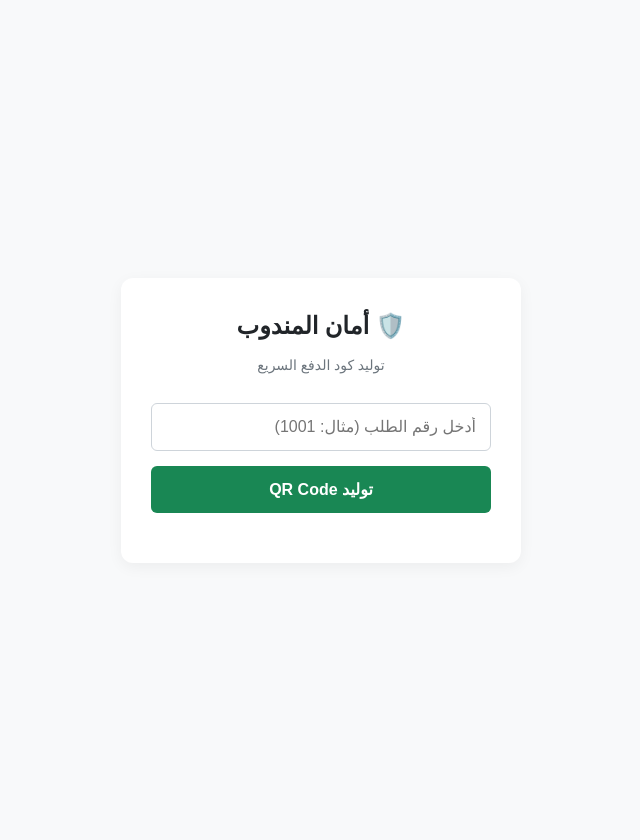
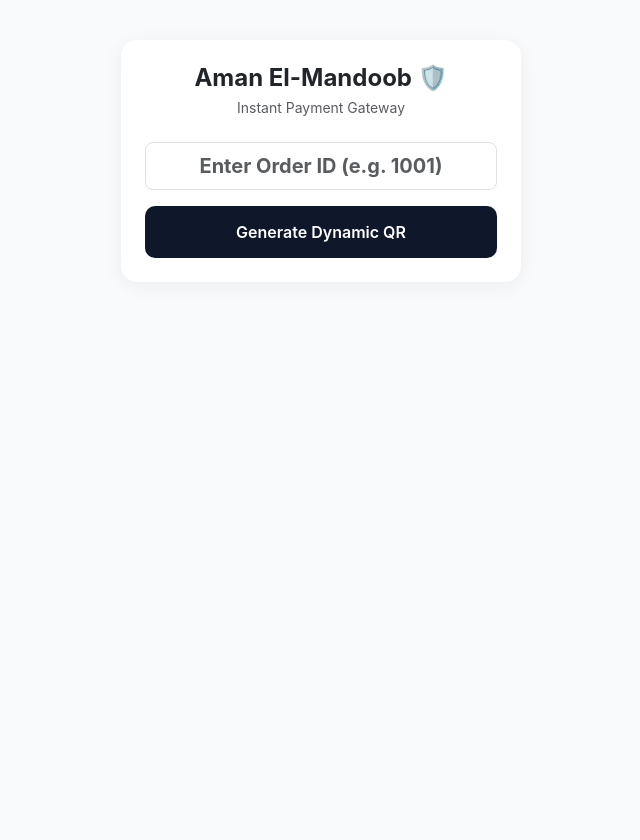
Before and after one commit to ahmdnaaman03-cmd/aman-mandoub, a Flask app: page / in a window 1280 px wide. Shown: the whole page, without its empty margins (319-959 px from the left). After the commit the page ends 258 px from the top, so only its background shows below. Run offline with Flask 3, Linux system fonts and the light colour scheme.

Commit message:
Update templates to simple English UI

```diff
--- a/templates/index.html
+++ b/templates/index.html
@@ -1,59 +1,56 @@
 <!DOCTYPE html>
-<html lang="ar" dir="rtl">
+<html lang="en">
 <head>
     <meta charset="UTF-8">
     <meta name="viewport" content="width=device-width, initial-scale=1.0">
-    <title>أمان المندوب - الدفع الفوري</title>
+    <title>Aman El-Mandoob</title>
+    <link href="https://cdn.jsdelivr.net/npm/bootstrap@5.3.0/dist/css/bootstrap.min.css" rel="stylesheet">
     <style>
-        body { font-family: system-ui, sans-serif; background: #f8f9fa; margin: 0; padding: 20px; display: flex; justify-content: center; align-items: center; min-height: 100vh; }
-        .box { background: #ffffff; padding: 30px; border-radius: 12px; box-shadow: 0 4px 15px rgba(0,0,0,0.05); text-align: center; width: 100%; max-width: 400px; box-sizing: border-box; }
-        input { width: 100%; padding: 14px; margin: 15px 0; border: 1px solid #ced4da; border-radius: 6px; box-sizing: border-box; font-size: 16px; outline: none; }
-        input:focus { border-color: #198754; }
-        button { width: 100%; padding: 14px; background: #198754; color: #ffffff; border: none; border-radius: 6px; font-weight: bold; font-size: 16px; cursor: pointer; }
-        button:hover { background: #157347; }
-        #result { margin-top: 20px; font-size: 15px; }
+        body { background-color: #f8fafc; font-family: -apple-system, BlinkMacSystemFont, sans-serif; }
+        .main-card { max-width: 400px; margin: 40px auto; border-radius: 16px; border: none; box-shadow: 0 4px 20px rgba(0,0,0,0.06); }
+        .btn-main { background-color: #0f172a; color: #fff; font-weight: 600; padding: 14px; border-radius: 10px; border: none; }
+        .btn-main:hover { background-color: #1e293b; color: #fff; }
     </style>
 </head>
 <body>
-    <div class="box">
-        <h2 style="margin: 0; color: #212529;">🛡️ أمان المندوب</h2>
-        <p style="color: #6c757d; font-size: 14px;">توليد كود الدفع السريع</p>
+    <div class="container px-3">
+        <div class="card main-card p-4 bg-white text-center">
+            <h4 class="fw-bold text-dark mb-1">Aman El-Mandoob 🛡️</h4>
+            <p class="text-muted small mb-4">Instant Payment Gateway</p>
 
-        <input type="text" id="orderId" placeholder="أدخل رقم الطلب (مثال: 1001)">
-        <button onclick="generate()">توليد QR Code</button>
+            <form id="qrForm">
+                <div class="mb-3">
+                    <input type="text" id="order_id" class="form-control form-control-lg text-center fw-bold" placeholder="Enter Order ID (e.g. 1001)" required>
+                </div>
+                <button type="submit" class="btn btn-main w-100">Generate Dynamic QR</button>
+            </form>
 
-        <div id="result"></div>
+            <div id="qrDisplay" class="mt-4 d-none">
+                <div class="p-3 border rounded-3 bg-light d-inline-block">
+                    <img id="qrImg" src="" alt="Scan QR" class="img-fluid" style="max-width: 230px;">
+                </div>
+                <p class="text-muted small mt-2">Ask customer to scan with phone camera</p>
+            </div>
+        </div>
     </div>
 
     <script>
-        function generate() {
-            const oid = document.getElementById('orderId').value.trim();
-            const res = document.getElementById('result');
+        document.getElementById('qrForm').addEventListener('submit', async function(e) {
+            e.preventDefault();
+            const orderId = document.getElementById('order_id').value;
+            const formData = new FormData();
+            formData.append('order_id', orderId);
 
-            if(!oid) {
-                res.innerHTML = '<span style="color:#dc3545; font-weight:bold;">الرجاء إدخال رقم الطلب</span>';
-                return;
+            const res = await fetch('/generate_qr', { method: 'POST', body: formData });
+            const data = await res.json();
+
+            if (res.ok) {
+                document.getElementById('qrImg').src = data.qr_image;
+                document.getElementById('qrDisplay').classList.remove('d-none');
+            } else {
+                alert(data.error || 'Order Not Found');
             }
-
-            res.innerHTML = '<span style="color:#6c757d;">جاري الاتصال بالخادم...</span>';
-
-            fetch('/generate_qr', {
-                method: 'POST',
-                headers: {'Content-Type': 'application/x-www-form-urlencoded'},
-                body: 'order_id=' + encodeURIComponent(oid)
-            })
-            .then(r => r.json())
-            .then(d => {
-                if(d.qr_image) {
-                    res.innerHTML = `<img src="${d.qr_image}" style="max-width:200px; border-radius:8px;"><p style="color:#198754; font-weight:bold;">تم التوليد بنجاح!</p>`;
-                } else {
-                    res.innerHTML = `<span style="color:#dc3545; font-weight:bold;">${d.error || 'خطأ في الاستجابة'}</span>`;
-                }
-            })
-            .catch(() => {
-                res.innerHTML = '<span style="color:#dc3545; font-weight:bold;">فشل الاتصال. الخادم لا يستجيب أو المسار غير موجود.</span>';
-            });
-        }
+        });
     </script>
 </body>
 </html>
```
Also changed, not shown: templates/customer.html (+28 -14 lines).
